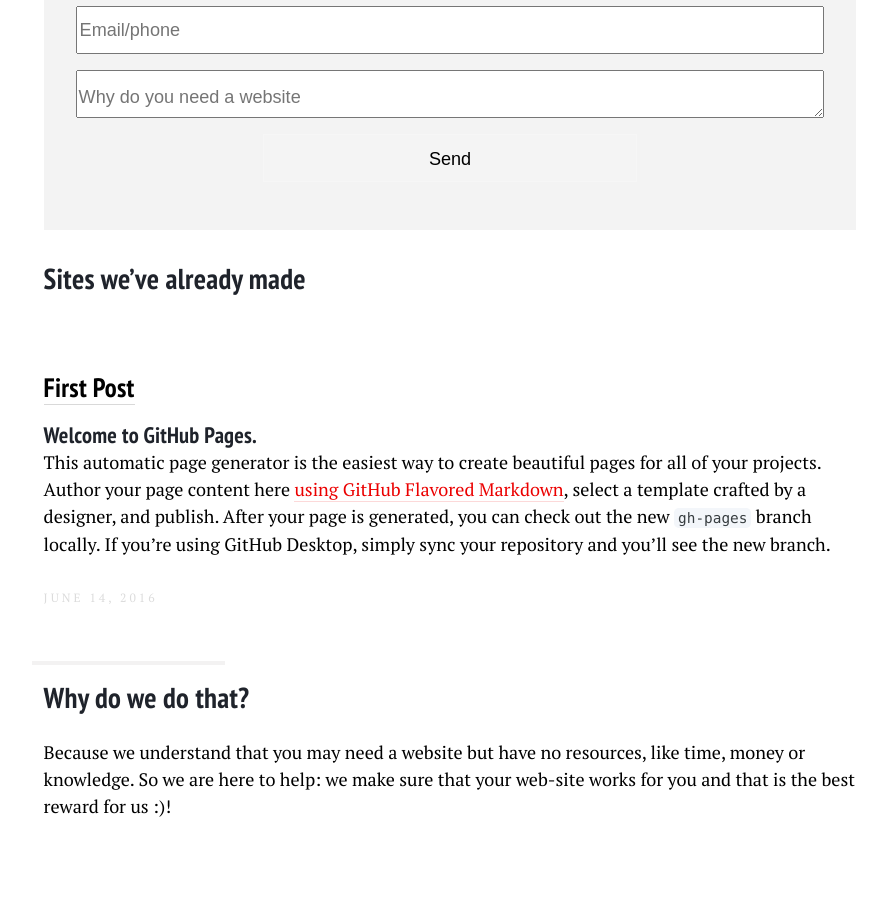
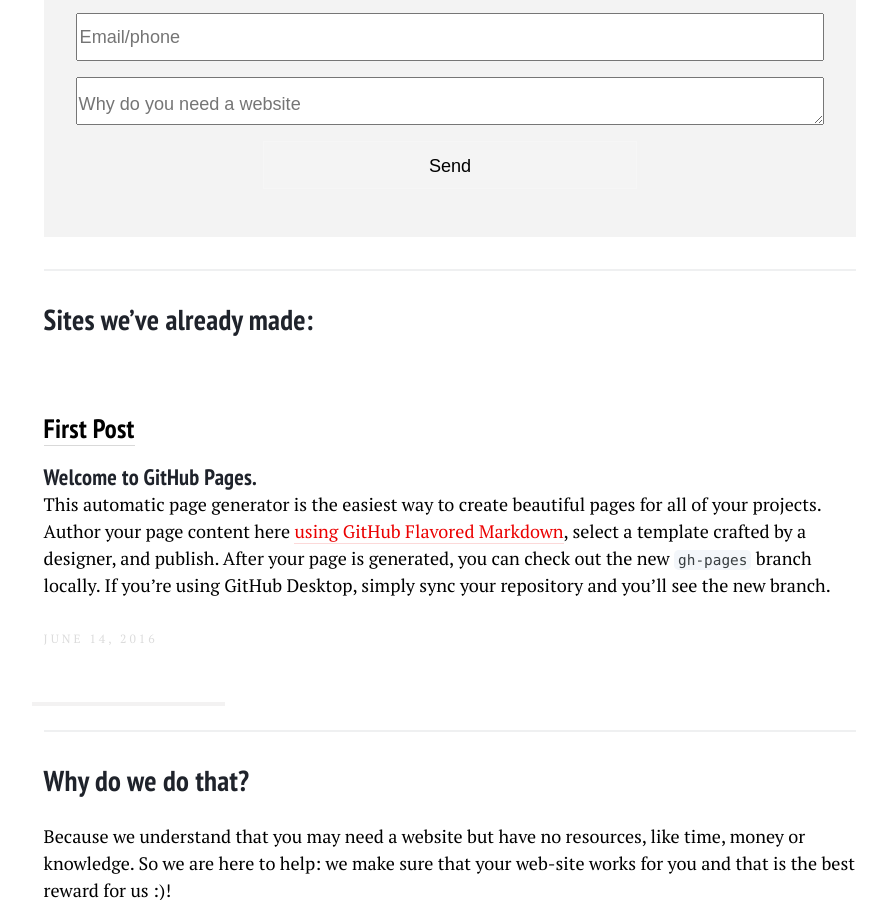
Before and after one commit to web-being/web-being.github.io, a Jekyll site: the page built from index.html, in a window 1280 px wide and 900 px high, scrolled down 936 px. Shown: the whole window, without its empty margins (190-1077 px from the left). Built offline with Jekyll 4.4.1, drawn with Linux system fonts in a browser that asks for light colours.

Commit message:
Fix details

```diff
--- a/_includes/form.html
+++ b/_includes/form.html
@@ -1,6 +1,6 @@
 <form class="form" action="https://formspree.io/df.creative@gmail.com" method="POST">
 	<input class="form-input" placeholder="Name" type="text" name="name">
 	<input class="form-input" placeholder="Email/phone" type="text" name="phone">
-	<textarea class="form-input" placeholder="Why do you need a website" name="message"></textarea>
-	<input class="form-submit button"type="submit" value="Send">
+	<textarea class="form-input" rows="4" placeholder="Why do you need a website" name="message"></textarea>
+	<input class="form-submit button" type="submit" value="Send">
 </form>
--- a/index.html
+++ b/index.html
@@ -20,15 +20,19 @@ lang: en
 
 <hr/>
 
-<p>If you want a website, please contact us:</p>
+<h2>If you want a website, please contact us:</h2>
 
 {% include form.html %}
 
-<h2>Sites we’ve already made</h2>
+<hr/>
+
+<h2>Sites we’ve already made:</h2>
 
 {% assign posts=site.posts %}
 {% include posts.html posts=posts %}
 
+<hr/>
+
 <h2>Why do we do that?</h2>
 
 <p>Because we understand that you may need a website but have no resources, like time, money or knowledge. So we are here to help: we make sure that your web-site works for you and that is the best reward for us :)!</p>
```
